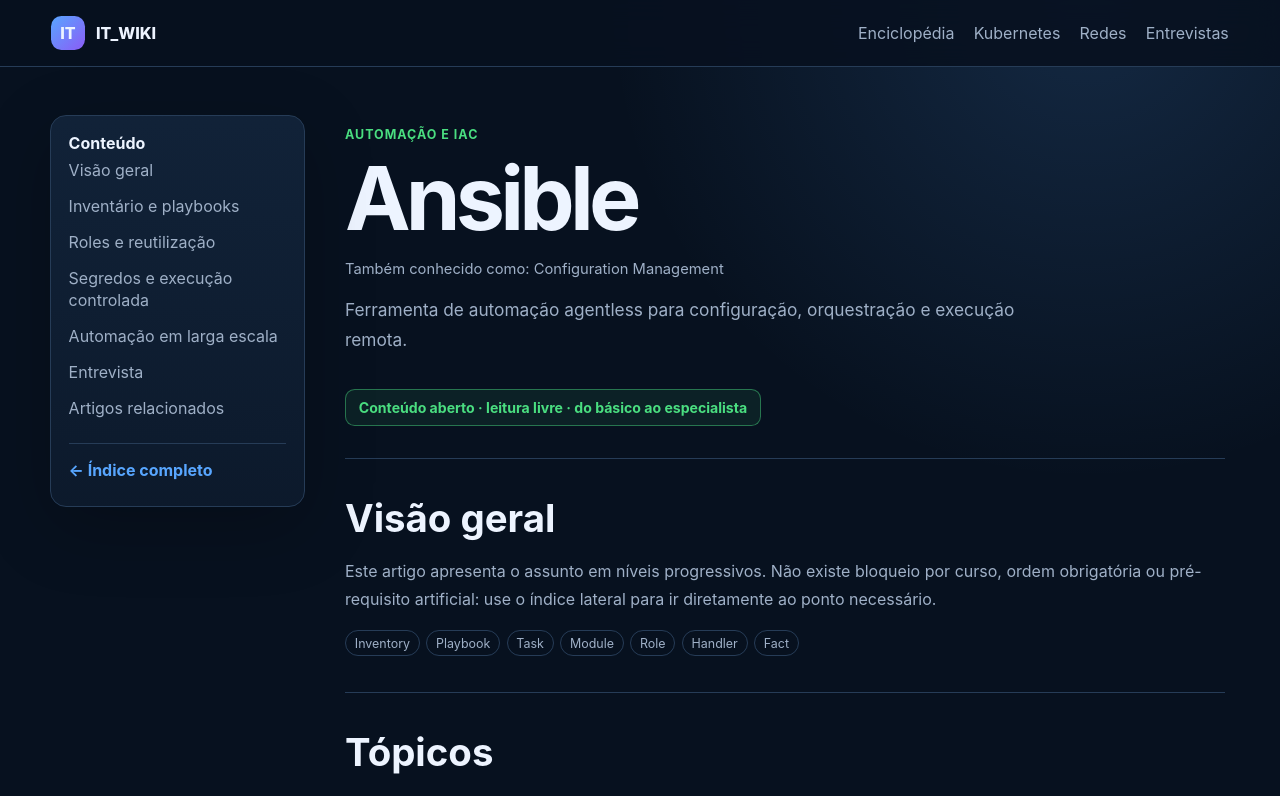
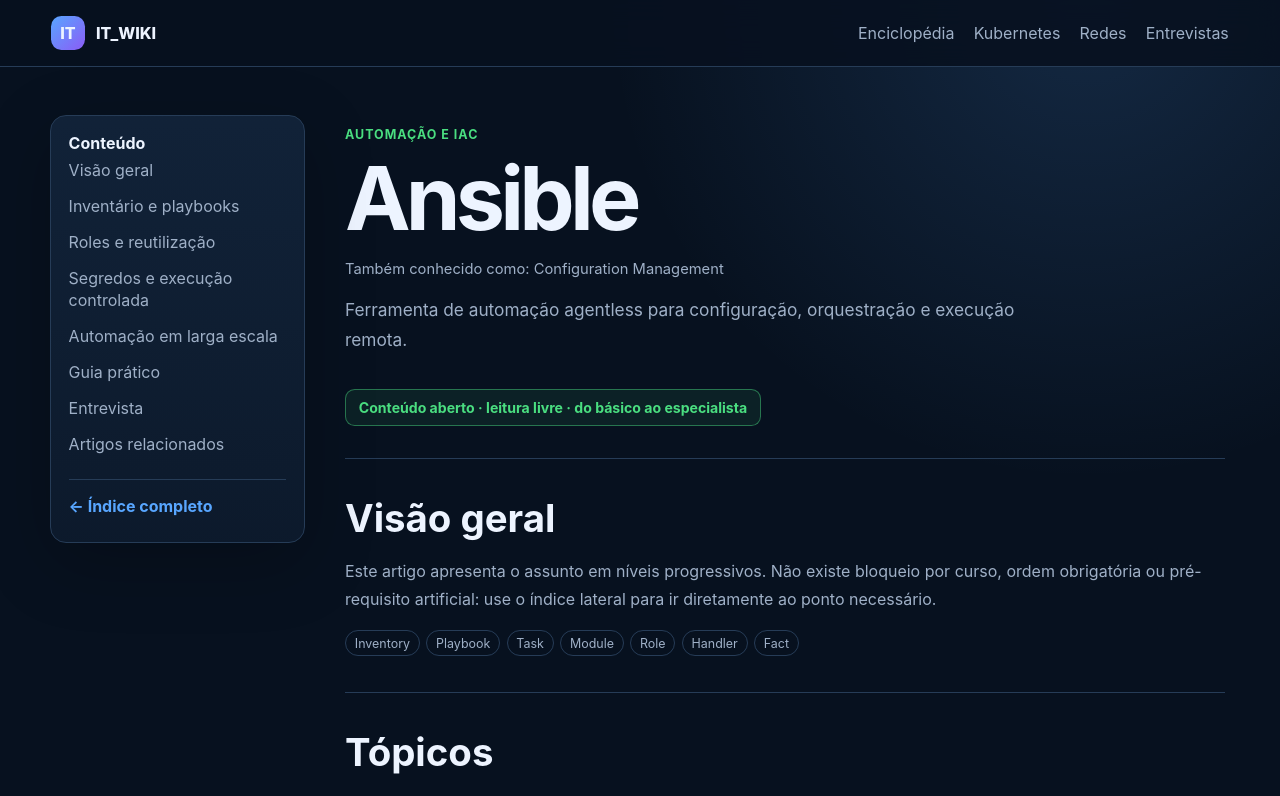
Before and after one commit to josecarlosjr/it_wiki, a Next.js app: page /wiki/ansible/ in a window 1280 px wide. Shown: the top 796 px of the page. Built offline with nearby package versions, Linux system fonts and the light colour scheme.

Commit message:
feat: add practical reference sections for automation and IaC

```diff
--- a/app/wiki/[slug]/page.tsx
+++ b/app/wiki/[slug]/page.tsx
@@ -6,6 +6,7 @@ import { WikiArticleAccordions } from "@/components/wiki-article-accordions";
 import { DockerfileExamples } from "@/components/dockerfile-examples";
 import { LinuxCommandReference } from "@/components/linux-command-reference";
 import { NetworkReference } from "@/components/network-reference";
+import { AutomationIacReference } from "@/components/automation-iac-reference";
 
 type ArticlePageProps = {
   params: Promise<{ slug: string }>;
@@ -42,6 +43,7 @@ export default async function WikiArticlePage({ params }: ArticlePageProps) {
   const relatedArticles = article.related
     .map((relatedSlug) => wikiArticleBySlug[relatedSlug])
     .filter((related): related is WikiArticle => Boolean(related));
+  const hasAutomationReference = ["helm", "terraform", "ansible", "cicd"].includes(article.slug);
 
   return (
     <main className="main wiki-article-layout">
@@ -56,6 +58,7 @@ export default async function WikiArticlePage({ params }: ArticlePageProps) {
         {article.slug === "redes" ? <a href="#network-vpn">VPN</a> : null}
         {article.slug === "redes" ? <a href="#network-two-networks">Duas redes</a> : null}
         {article.slug === "redes" ? <a href="#network-ports">Portas e protocolos</a> : null}
+        {hasAutomationReference ? <a href="#automation-iac-reference">Guia prático</a> : null}
         <a href="#entrevista">Entrevista</a>
         <a href="#relacionados">Artigos relacionados</a>
         <Link className="back-link" href="/wiki/">← Índice completo</Link>
@@ -95,6 +98,7 @@ export default async function WikiArticlePage({ params }: ArticlePageProps) {
         {article.slug === "docker" ? <DockerfileExamples /> : null}
         {article.slug === "linux" ? <LinuxCommandReference /> : null}
         {article.slug === "redes" ? <NetworkReference /> : null}
+        {hasAutomationReference ? <AutomationIacReference articleSlug={article.slug} /> : null}
 
         <section className="article-section" id="relacionados">
           <h2>Artigos relacionados</h2>
```
